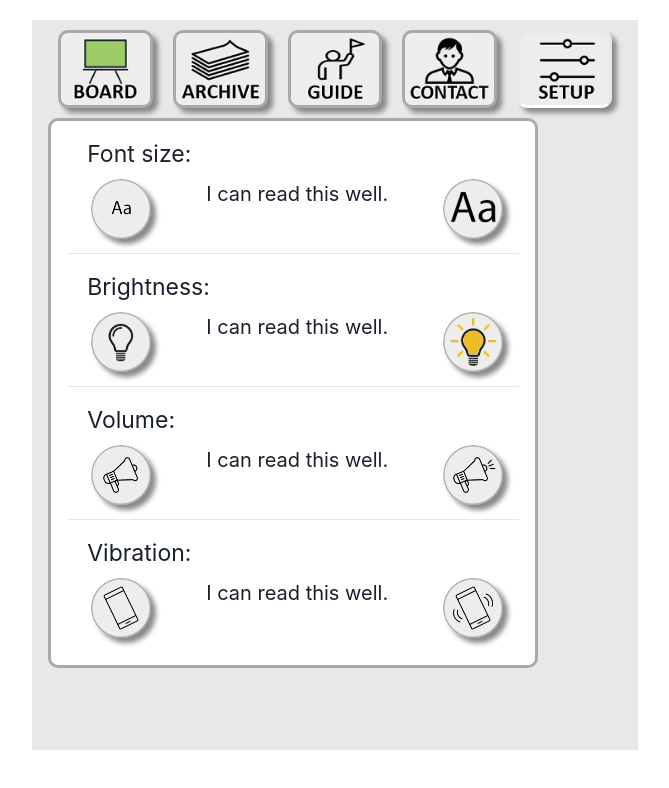
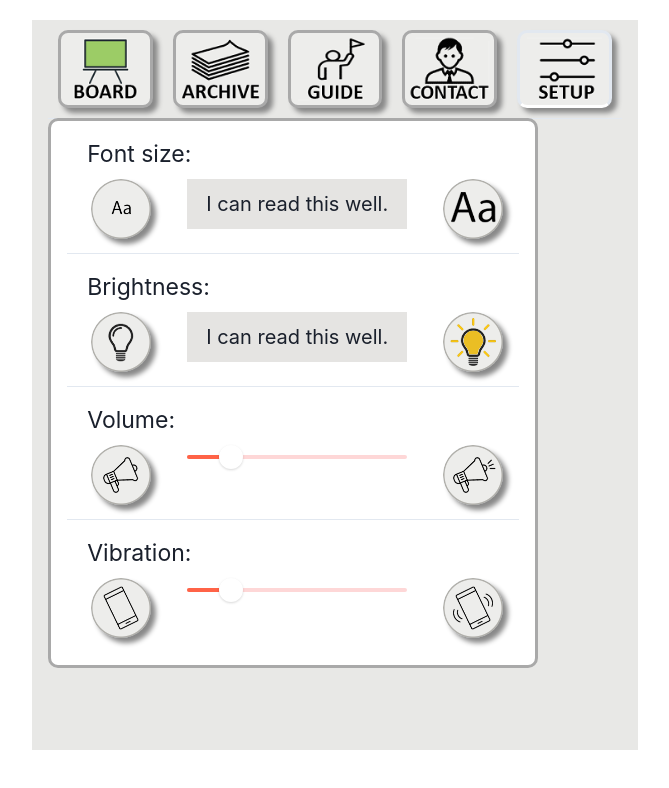
Before and after one commit to morags/lucille, a React (Create React App) app: page / in a window 1280 px wide. Both pictures are taken after a click on the tab 869 px from the left and 69 px from the top of the page. Shown: the top 788 px of the page, without its empty margins (305-974 px from the left). Built offline with nearby package versions, Linux system fonts and the light colour scheme.

Commit message:
setup page updates

```diff
--- a/src/App.jsx
+++ b/src/App.jsx
@@ -30,6 +30,11 @@ import {
   Grid,
   GridItem,
   Text,
+  Slider,
+  SliderTrack,
+  SliderFilledTrack,
+  SliderThumb,
+  // SliderMark,
   // VisuallyHidden,
   // VisuallyHiddenInput,
 } from '@chakra-ui/react';
@@ -135,16 +140,32 @@ function CircularBtn(props) {
 // Setup page: individual settings
 
 function DisplayDemo() {
+  const colours = ['#FFFFFF', '#FAF9F6', '#F1F0ED', '#E5E4E2', '#D9D8D6'];
   return (
-    <Box bgColor="rgb(255)">
+    <Box bgColor={colours[3]} p="10px">
       <Text fontSize={globalFontSize}>I can read this well.</Text>
     </Box>
+  );
+}
+function VolumeDemo() {
+  return (
+    <Slider defaultValue={60} min={0} max={300} step={30}>
+      <SliderTrack bg="red.100">
+        <Box position="relative" right={10} />
+        <SliderFilledTrack bg="tomato" />
+      </SliderTrack>
+      <SliderThumb boxSize={6} />
+    </Slider>
   );
 }
 
 function Settings(props) {
   const prop = props;
   // title, btn1, brn-2, demo element
+  let demo = <DisplayDemo />;
+  if (prop.type === 'volume') {
+    demo = <VolumeDemo />;
+  }
   return (
     <Box h="100px" bg="transparent">
       <Grid
@@ -156,7 +177,7 @@ function Settings(props) {
       >
         <GridItem pl="5" align="left" justifyContent="Center" fontSize="23px" area="title">{prop.title}</GridItem>
         <GridItem pl="2" area="circBtn1"><CircularBtn fileLoc={prop.btn1} size="small" /></GridItem>
-        <GridItem pl="2" area="demo"><DisplayDemo /></GridItem>
+        <GridItem pl="2" area="demo">{demo}</GridItem>
         <GridItem pl="2" area="circBtn2"><CircularBtn fileLoc={prop.btn2} size="small" /></GridItem>
 
       </Grid>
@@ -253,8 +274,8 @@ function App() {
                 >
                   <Settings title="Font size: " btn1="/img/font_down_btn.png" btn2="/img/font_up_btn.png" />
                   <Settings title="Brightness: " btn1="/img/bright_down_btn.png" btn2="/img/bright_up_btn.png" />
-                  <Settings title="Volume: " btn1="/img/vol_down_btn.png" btn2="/img/vol_up_btn.png" />
-                  <Settings title="Vibration: " btn1="/img/vibr_down_btn.png" btn2="/img/vibr_up_btn.png" />
+                  <Settings title="Volume: " type="volume" btn1="/img/vol_down_btn.png" btn2="/img/vol_up_btn.png" />
+                  <Settings title="Vibration: " type="volume" btn1="/img/vibr_down_btn.png" btn2="/img/vibr_up_btn.png" />
                 </VStack>
               </TabPanel>
 
```
